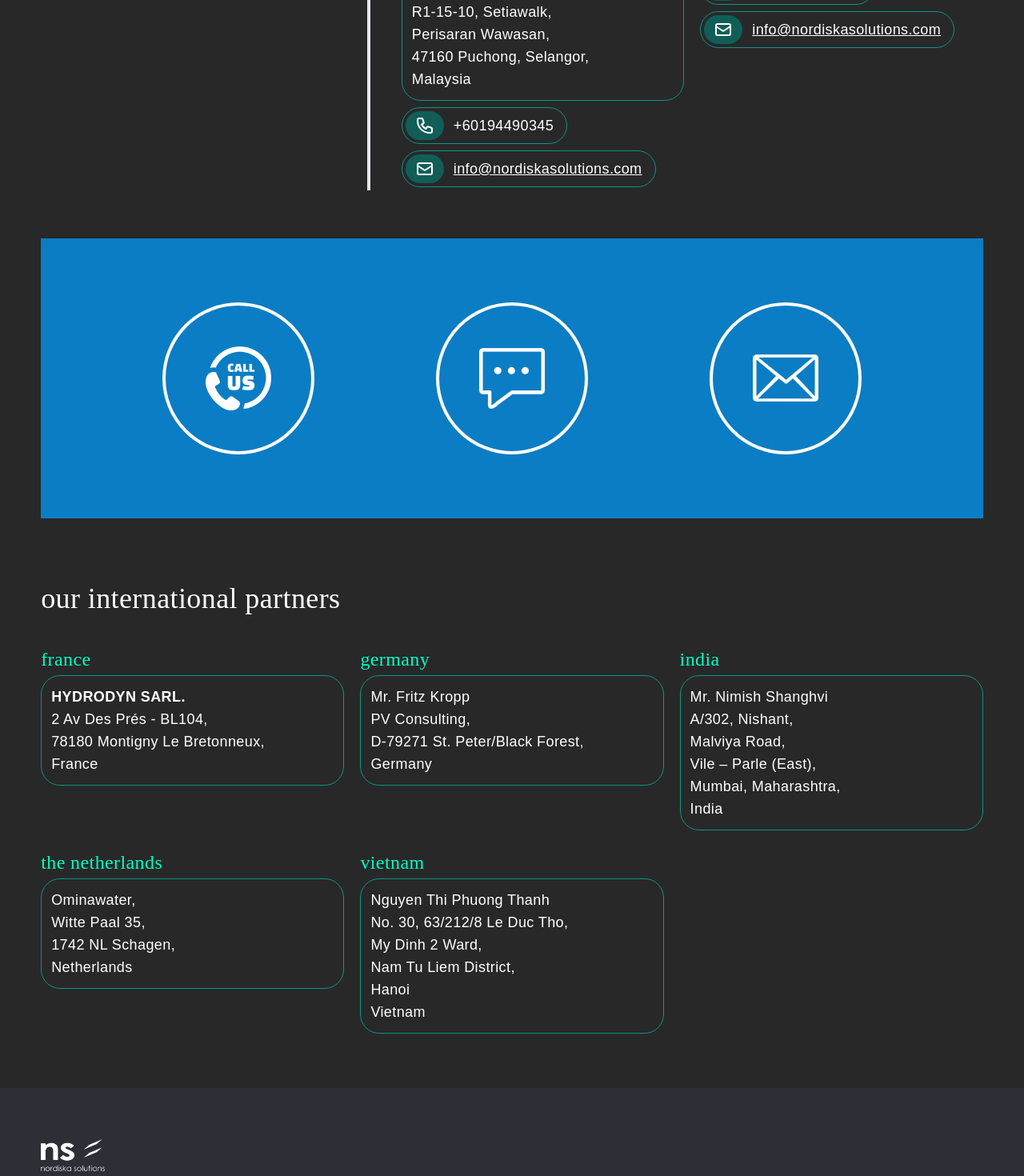
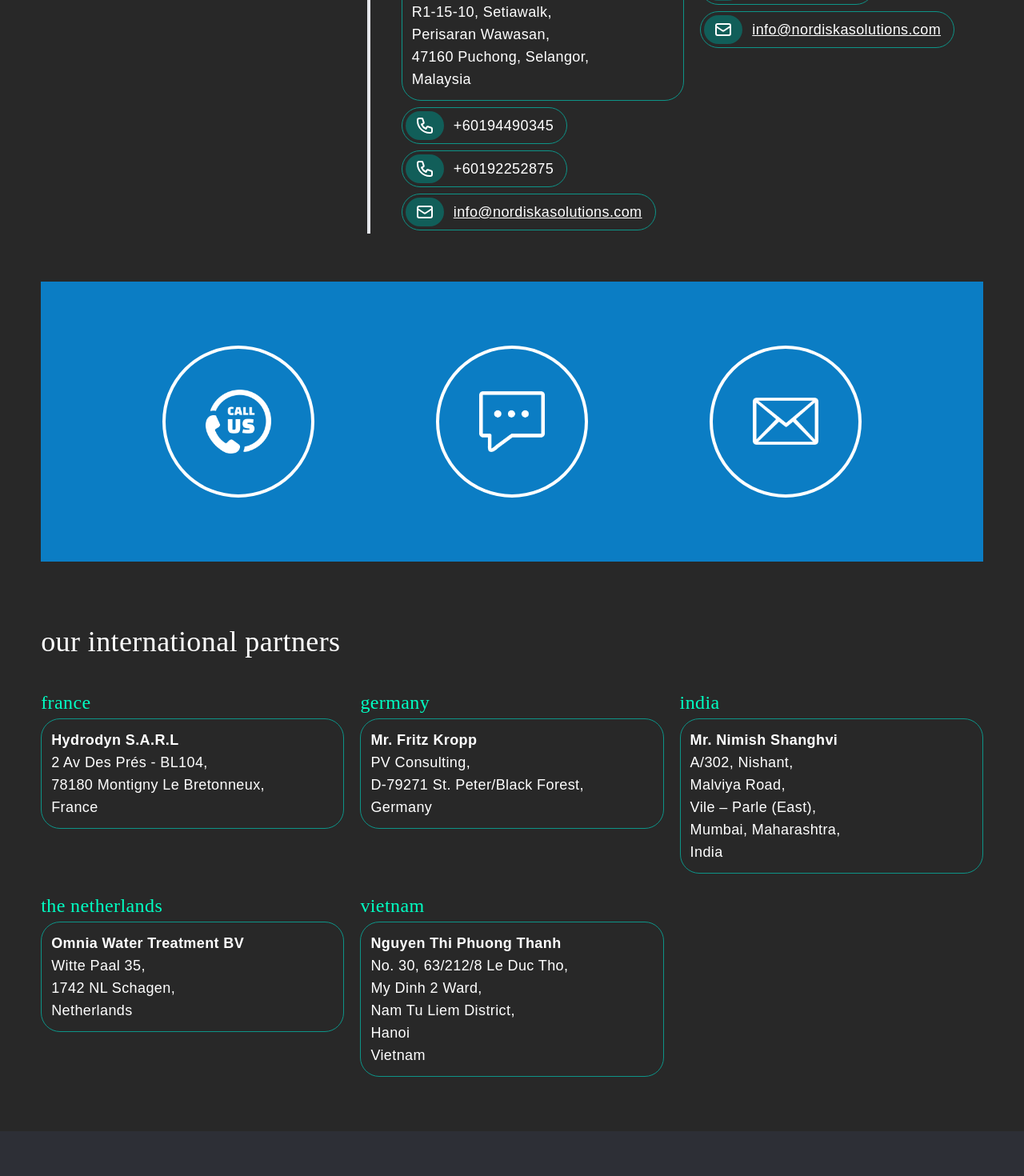
Before and after one commit to samithw/nordiska-vite-react-ts-v2, a React (Vite) app: page /contact in a window 1280 px wide. Shown: the part 960-2430 px from the top of the page at 80% size. Built offline with nearby package versions, Linux system fonts and the light colour scheme; a web font is replaced by a local one.

Commit message:
Contact details update : Siri

```diff
--- a/src/components/ContactCard.tsx
+++ b/src/components/ContactCard.tsx
@@ -6,6 +6,7 @@ type Props = {
         contactHeader : string,
         contactAddress? : React.ReactNode,
         contactNumber? : string,
+        contactNumber2? : string,
         contactEmail? : string
     }
 }
@@ -42,6 +43,18 @@ const ContactCard = (props: Props) => {
             )
           }
 
+{
+            props.children.contactNumber2 && (
+              <ContactDetail>
+                {{
+                    iconType : 'phone',
+                    contactInfo : <span>{props.children.contactNumber2}</span>
+                }}
+              </ContactDetail>
+
+            )
+          }
+
           {
             props.children.contactEmail && (
               <ContactDetail>
--- a/src/pages/Contact.tsx
+++ b/src/pages/Contact.tsx
@@ -39,6 +39,7 @@ const Contact = (props: Props) => {
                       </p>
                   </>,
                   contactNumber : "+60194490345",
+                  contactNumber2 : "+60192252875",
                   contactEmail : "info@nordiskasolutions.com"
                 }}
               </ContactCard>
@@ -81,7 +82,7 @@ const Contact = (props: Props) => {
                   contactHeader : "france",
                   contactAddress : <>
                       <p>
-                        <b>HYDRODYN SARL.</b> <br />
+                        <b>Hydrodyn S.A.R.L</b> <br />
                         2 Av des Prés - BL104,<br />
                         78180 Montigny le Bretonneux,<br />
                         France
@@ -96,7 +97,7 @@ const Contact = (props: Props) => {
                   contactHeader : "germany",
                   contactAddress : <>
                       <p>
-                        Mr. Fritz Kropp <br />
+                        <b>Mr. Fritz Kropp</b> <br />
                         PV Consulting, <br />
                         D-79271 St. Peter/Black forest, <br />
                         Germany
@@ -111,7 +112,7 @@ const Contact = (props: Props) => {
                   contactHeader : "india",
                   contactAddress : <>
                       <p>
-                        Mr. Nimish Shanghvi<br />
+                        <b>Mr. Nimish Shanghvi</b><br />
                         A/302, Nishant,<br />
                         Malviya  Road,<br />
                         Vile – Parle (East),<br />
@@ -128,7 +129,7 @@ const Contact = (props: Props) => {
                   contactHeader : "the netherlands",
                   contactAddress : <>
                       <p>
-                        Ominawater, <br />
+                        <b>Omnia Water Treatment BV</b><br />
                         Witte Paal 35,<br />
                         1742 NL Schagen,<br />
                         Netherlands
@@ -147,7 +148,7 @@ const Contact = (props: Props) => {
                   contactHeader : "vietnam",
                   contactAddress : <>
                       <p>
-                        Nguyen Thi Phuong Thanh <br />
+                        <b>Nguyen Thi Phuong Thanh</b><br />
                         No. 30, 63/212/8 Le Duc Tho, <br />My Dinh 2 ward, <br />Nam Tu Liem district, <br />Hanoi <br />
                         Vietnam
                       </p>
```
